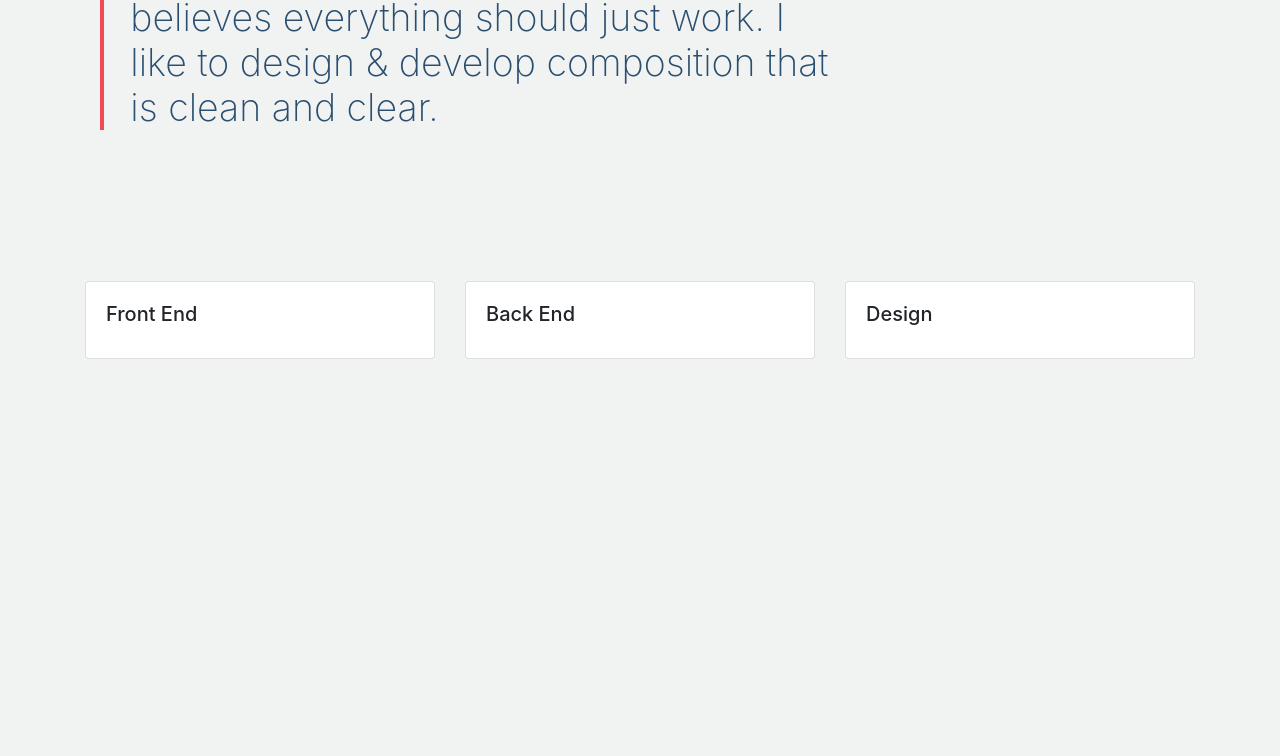
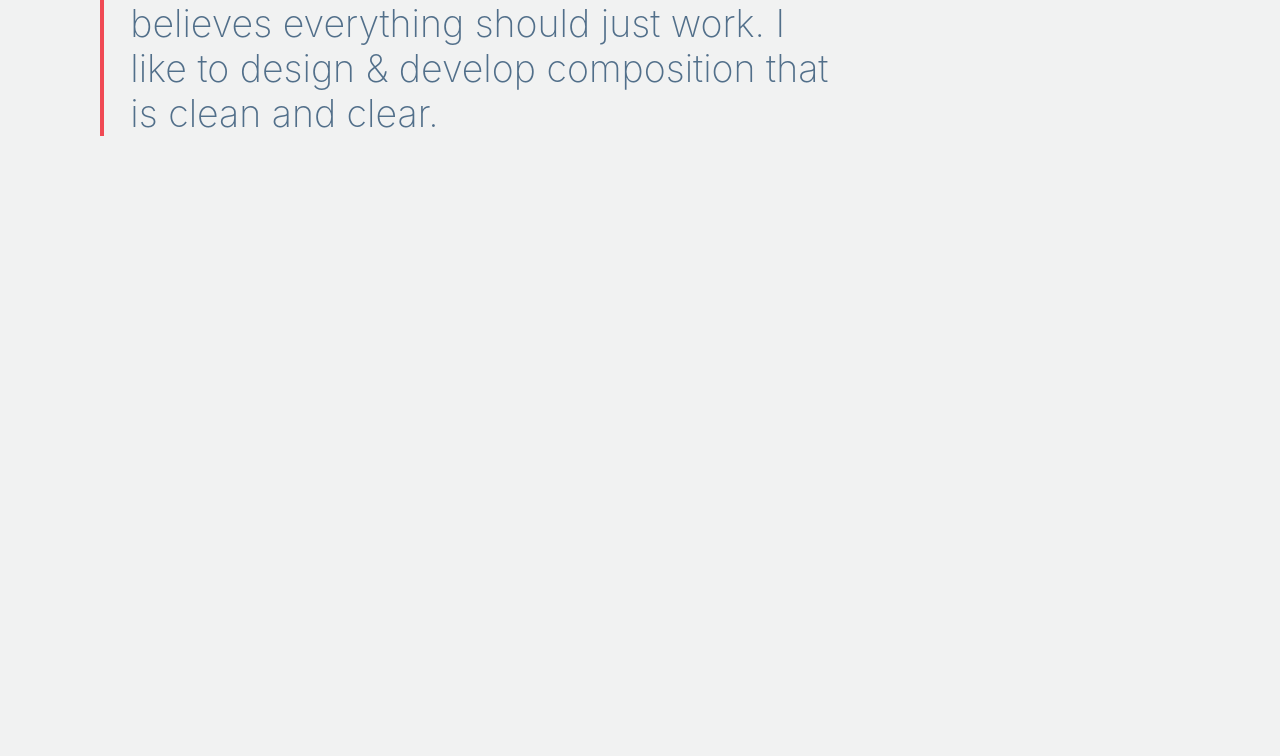
Before and after one commit to sabotrev/Personal-Website, a website: page src/index.html in a window 1280 px wide. Shown: the part 305-1061 px from the top of the page. Before the commit the page ends 800 px from the top, so only its background shows below. Drawn offline with nearby package versions, Linux system fonts and the light colour scheme.

Commit message:
Updated some css, Added placeholders for the layout

```diff
--- a/src/index.html
+++ b/src/index.html
@@ -14,7 +14,7 @@
   </head>
   <body>
 
-    <div class="container-fluid">
+    <div class="container-fluid border-top">
 
       <!-- Header -->
       <header id="header" class="alt">
@@ -48,25 +48,32 @@
           </div>
       </section>
 
-      <!-- Card Section -->
+      <!-- About -->
+      <section class="section">
+        <div class="container">
+        </div>
+      </section>
+
+
+      <!-- Skills -->
       <section class="section">
         <div class="container">
           <div class="card-deck">
-            <div class="card">
+            <div class="card rounded-top border-0">
               <!-- Image Placeholder -->
               <div class="card-body">
                 <h5 class="card-title">Front End</h5>
                 <p class="card-text"></p>
               </div>
             </div>
-            <div class="card">
+            <div class="card rounded-top border-0">
               <!-- Image Placeholder -->
               <div class="card-body">
                 <h5 class="card-title">Back End</h5>
                 <p class="card-text"></p>
               </div>
             </div>
-            <div class="card">
+            <div class="card rounded-top border-0">
               <!-- Image Placeholder -->
               <div class="card-body">
                 <h5 class="card-title">Design</h5>
@@ -77,6 +84,12 @@
         </div>
       </section>
 
+      <!-- Experience -->
+      <section class="section">
+        <div class="container">
+        </div>
+      </section>
+
     </div> <!-- container-fluid -->
 
     <!-- Script tags -->
--- a/src/styles/style.css
+++ b/src/styles/style.css
@@ -102,13 +102,17 @@ p {
 }
 
 /* Architecture */
+.border-top {
+  border-top: #F04A54 solid 0.2em !important;
+}
+
 #icon {
   width: 4em;
   height: auto;
 }
 
 #banner {
-  height: 60vh;
+  height: 70vh;
   width: 100%;
   min-height: fit-content;
   background-color: #F1F2F2;
@@ -117,7 +121,7 @@ p {
 }
 
 .section {
-  /* height: 100vh; */
+  height: 70vh;
   min-height: fit-content;
   background-color: #F1F2F2;
 }
@@ -142,6 +146,7 @@ p {
   border-left: #F04A54 solid 4px;
   font-size: 1.25em;
   font-weight: 200;
+  color: rgba(41,78,111, 0.8);
 }
 
 .name {
```
